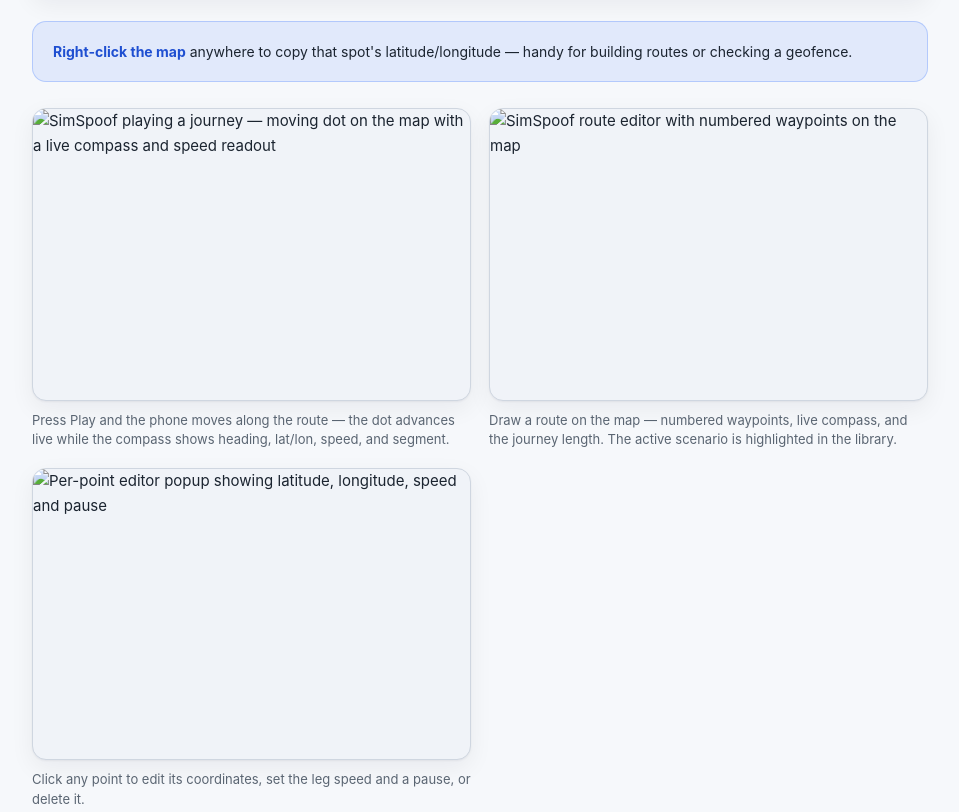
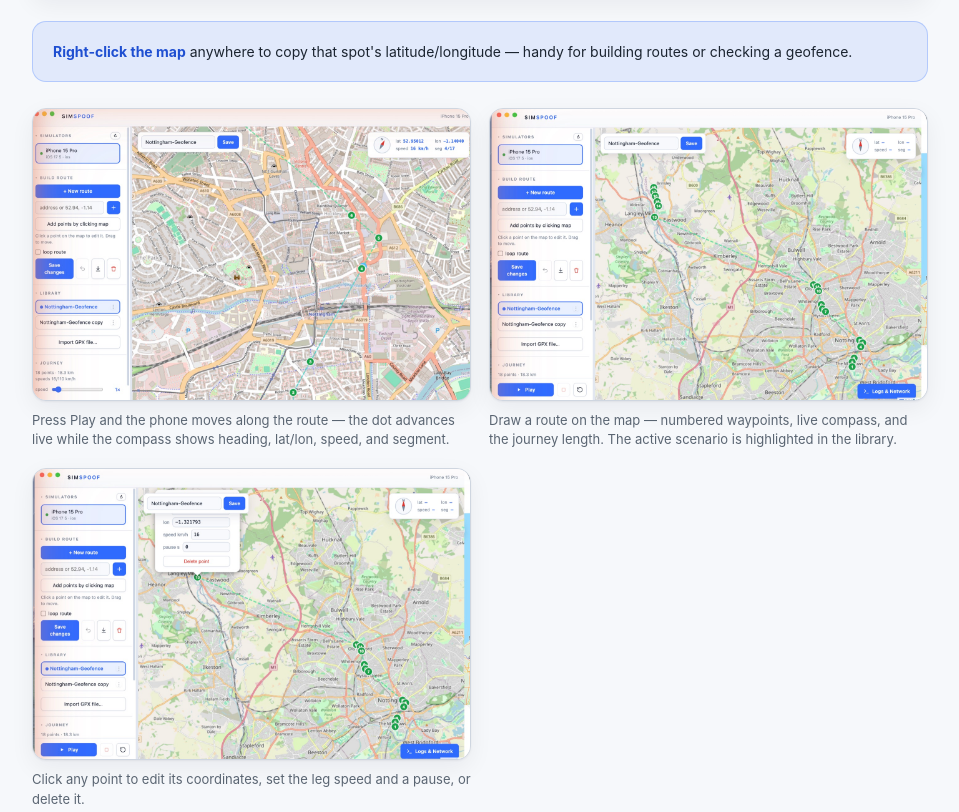
Before and after one commit to ccioloca/simspoof-releases, a plain HTML site: page index.html in a window 1280 px wide. Shown: the part 2414-3226 px from the top of the page, without its empty margins (160-1119 px from the left). Drawn offline with Linux system fonts and the light colour scheme.

Commit message:
fix paths

```diff
--- a/index.html
+++ b/index.html
@@ -704,7 +704,7 @@
         <div class="shots">
           <figure class="shot">
             <img
-              src="screenshots/journey.jpg"
+              src="journey.jpg"
               alt="SimSpoof playing a journey — moving dot on the map with a live compass and speed readout"
               loading="lazy"
             />
@@ -715,7 +715,7 @@
           </figure>
           <figure class="shot">
             <img
-              src="screenshots/route-editor.jpg"
+              src="route-editor.jpg"
               alt="SimSpoof route editor with numbered waypoints on the map"
               loading="lazy"
             />
@@ -727,7 +727,7 @@
           </figure>
           <figure class="shot">
             <img
-              src="screenshots/point-editor.jpg"
+              src="point-editor.jpg"
               alt="Per-point editor popup showing latitude, longitude, speed and pause"
               loading="lazy"
             />
```
